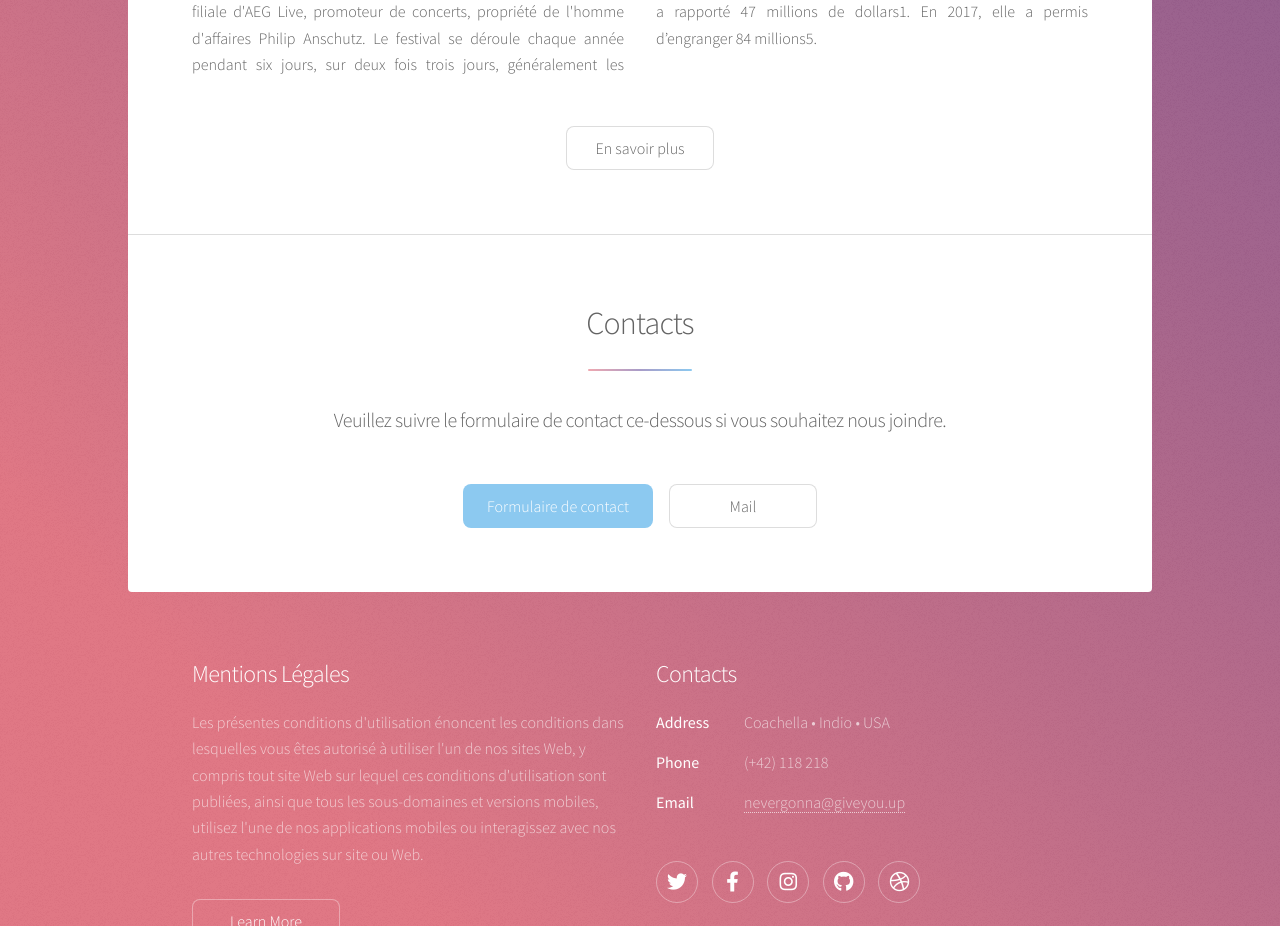
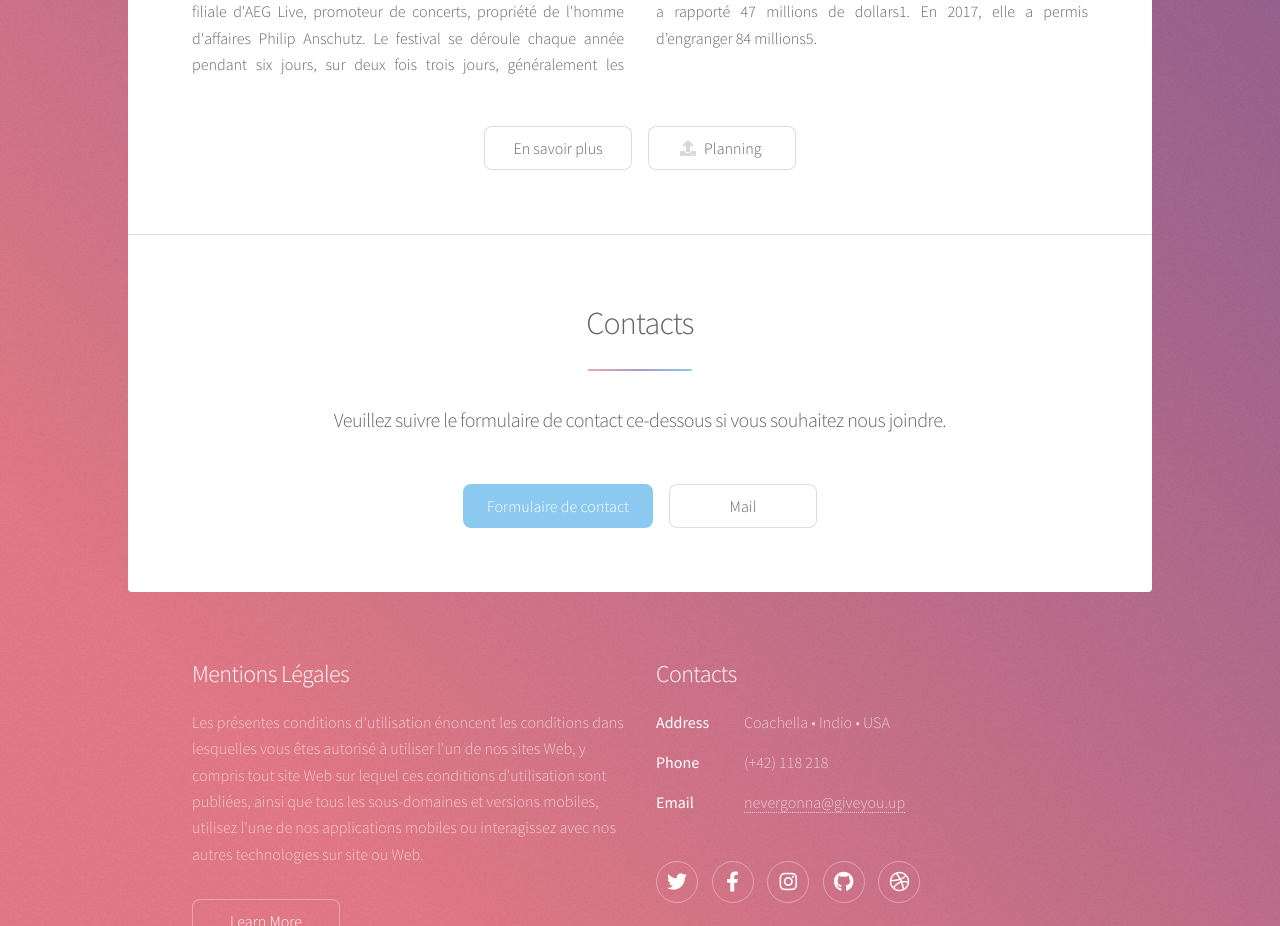
Before and after one commit to FebScap/Projet_Festival, a plain HTML site: page index.html in a window 1280 px wide. Shown: the part 1900-2826 px from the top of the page. Drawn offline with Linux system fonts and the light colour scheme.

Commit message:
html(boutondownload)

```diff
--- a/index.html
+++ b/index.html
@@ -94,6 +94,10 @@
 								<footer class="major">
 									<ul class="actions special">
 										<li><a href="html/tickets.html" class="button">En savoir plus</a></li>
+										<li>
+										<a href="../images/program/Coachella_planning.pdf" download class="button icon solid fa-upload">Planning</a>
+										</li>
+
 									</ul>
 								</footer>
 							</section>
```
Also changed, not shown: html/artistes/kaytranada.html (+1 -0 lines), html/programme.html (+2 -0 lines).
